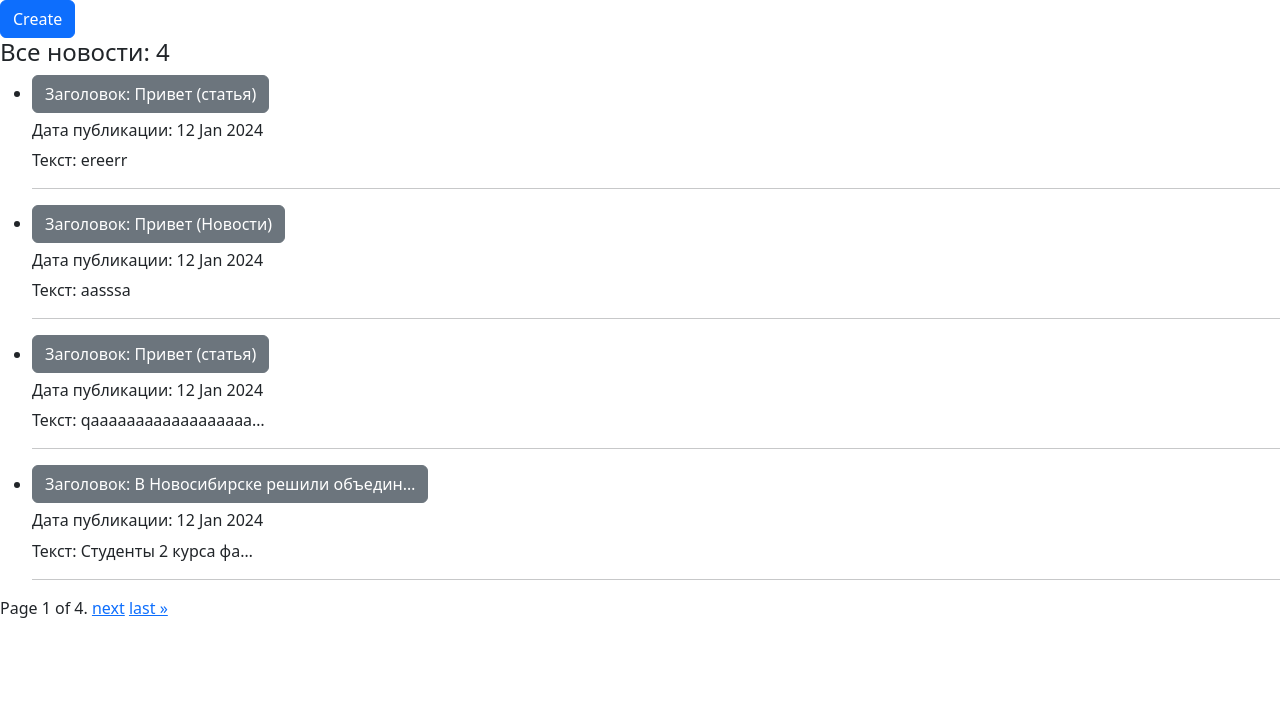
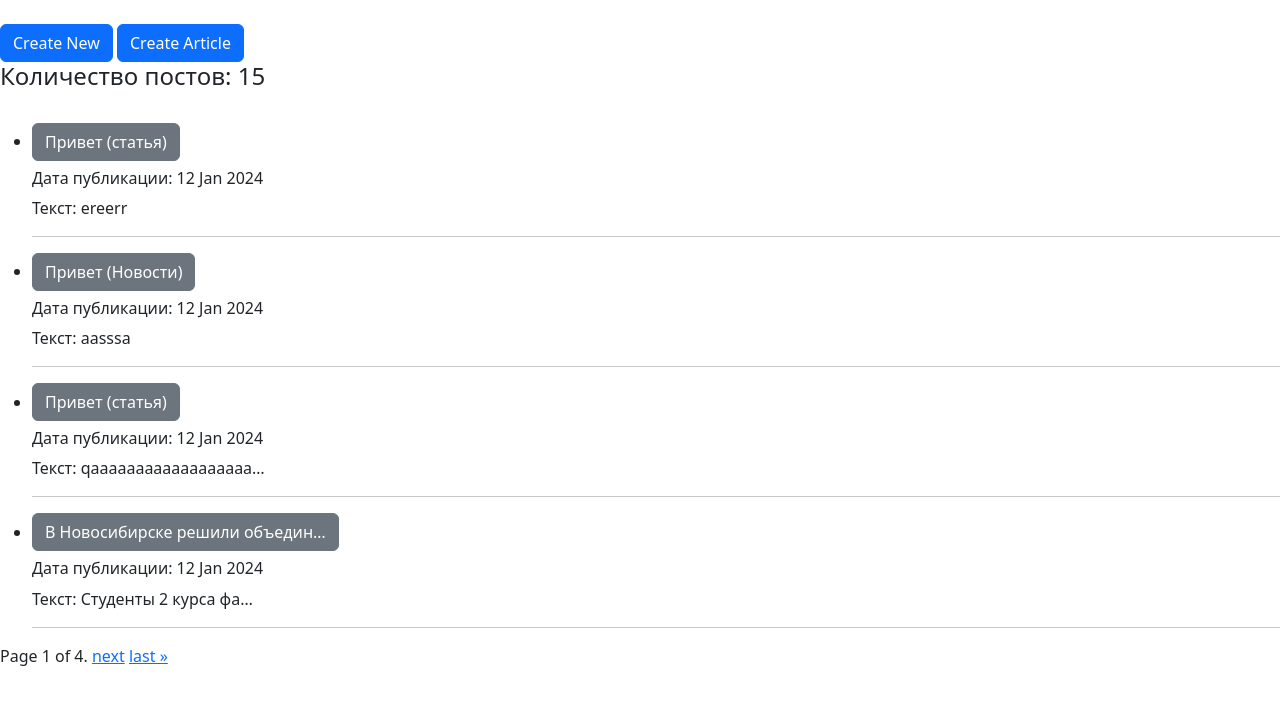
Before and after one commit to evgenijrusso/portal, a Django app: page /news/ in a window 1280 px wide. Shown: the part 56-761 px from the top of the page. Run offline with Django 4.2, Linux system fonts and the light colour scheme; data comes from the database, SQL or seed files in the repository; both versions use the stored data as it was after the commit; some libraries are stand-ins or nearby versions.

Commit message:
Обновление

```diff
--- a/NewsPortal/news/templates/news/post_edit.html
+++ b/NewsPortal/news/templates/news/post_edit.html
@@ -1,13 +1,14 @@
 {% extends 'default.html' %}
-{% block title %} post_edit {% endblock title %}
+{% block title %} {{ get_title }} {% endblock title %}
 
 {% block content %}
 <h3>Пост</h3>
+<p>{{ get_create_update }}</p>
 <hr>
 <form action="" method="post">
   {% csrf_token %}
   {{ form.as_p }}
-  <input type="submit" value="save" />
+  <input class="btn btn-lg btn-primary" type="submit" value="save" />
 </form>
 
 {% endblock content %}
--- a/NewsPortal/news/templates/news/posts.html
+++ b/NewsPortal/news/templates/news/posts.html
@@ -1,17 +1,22 @@
 {% extends 'default.html' %}
-{% block title %} posts {% endblock title %}
+{% block title %} {{ title }} {% endblock title %}
 
 {% block content %}
-<a class="btn btn-primary" href="create/" role="button">Create</a>
-<h4>Все новости: {{ posts|length }}</h4>
+<br>
+<a class="btn btn-primary" href="create/" role="button">Create New</a>
+<a class="btn btn-primary" href="articles/create/" role="button">Create Article</a>
+<br>
+<h4>Количество постов: {{ page_obj.paginator.count }}</h4>
+<br>
 <ul>
 {% if posts %}
     {% for post in posts %}
    <li>
-      <h5><b class="text-center"><a href={{ post.pk }} class="btn btn-secondary">Заголовок: {{ post.title|truncatechars:30 }}</a></b></h5>
+      <h5><b class="text-center"><a href={{ post.pk }} class="btn btn-secondary">{{ post.title|truncatechars:30 }}</a></b></h5>
+<!--      <h6>{{ post.get_choice_types_display }}</h6>-->
       <h6>Дата публикации: {{ post.time_in|date:'d M Y' }} </h6>
       <p>Текст: {{ post.content|truncatechars:20 }}</p>
-<!--      <p>{{ post.get_choice_types_display }}</p>-->
+
       <hr>
    </li>
 {% endfor %}
--- a/NewsPortal/news/urls.py
+++ b/NewsPortal/news/urls.py
@@ -1,16 +1,18 @@
 from django.urls import path
-from .views import AuthorList, CategoryList, PostList, PostDetail, PostNewsCreate, \
+from .views import AuthorList, CategoryList, PostList, PostDetail, PostCreate, \
     PostDelete, PostUpdate, CommentList, index, PostSearch
 
 
 urlpatterns = [
     path('', index),  # http://127.0.0.1:8004
     path('news/', PostList.as_view(), name='posts'),
-    path('news/create/', PostNewsCreate.as_view(), name='posts_news_create'),  # PostNewsCreate  PostArticlesCreate
+    path('news/create/', PostCreate.as_view(), name='posts_news_create'),
+    path('news/articles/create/', PostCreate.as_view(), name='posts_articles_create'),
     path('news/search/', PostSearch.as_view(), name='post_search'),
     path('news/<int:pk>', PostDetail.as_view(), name='post_detail'),
     path('news/<int:pk>/delete/', PostDelete.as_view(), name='post_delete'),
     path('news/<int:pk>/update/', PostUpdate.as_view(), name='post_update'),
+    path('news/articles/update/', PostCreate.as_view(), name='posts_articles_update'),
 
     path('authors/', AuthorList.as_view(), name='authors'),
     path('comments/', CommentList.as_view(), name='comments'),
--- a/NewsPortal/news/views.py
+++ b/NewsPortal/news/views.py
@@ -15,24 +15,48 @@ class PostList(ListView):
     context_object_name = 'posts'
     paginate_by = 4
 
+    def get_context_data(self, **kwargs):
+        context = super().get_context_data(**kwargs)
+        context['title'] = 'Список постов'
+        # context['post_case'] = get_type_create(self)[2]
+        return context
+
 
 class PostDetail(DetailView):
     model = Post
     template_name = APP + 'post_detail.html'
     context_object_name = 'post'
 
+    def get_context_data(self, **kwargs):
+        context = super().get_context_data(**kwargs)
+        context['title'] = 'Пост'
+        # context['post_case'] = self.get_type_create()[2]
+        return context
 
-class PostNewsCreate(CreateView):
+
+class PostCreate(CreateView):
     form_class = PostForm
     model = Post
     template_name = APP + 'post_edit.html'
 
     def form_valid(self, form):
         post = form.save(commit=False)
-        if self.request.path == '/news/create/':
-            post.type = 'NE'
+        if self.request.path == '/news/articles/create/':
+            post.type = 'AR'
         post.save()
         return super().form_valid(form)
+
+    def get_context_data(self, **kwargs):
+        context = super().get_context_data(**kwargs)
+        context['get_title'] = self.get_type_create()[0]
+        context['get_create_update'] = self.get_type_create()[1]
+        return context
+
+    def get_type_create(self):
+        if self.request.path == '/news/articles/create/':
+            return ['Create article', 'Добавить статью', 'Статья']
+        else:
+            return ['Create news', 'Добавить новость', 'Новость']
 
 
 class PostUpdate(UpdateView):
@@ -41,15 +65,24 @@ class PostUpdate(UpdateView):
     template_name = APP + 'post_edit.html'
     success_url = reverse_lazy('posts')
 
+    def get_context_data(self, **kwargs):
+        context = super().get_context_data(**kwargs)
+        context['get_title'] = self.get_type_update()[0]
+        context['get_create_update'] = self.get_type_update()[1]
+        return context
+
+    def get_type_update(self):
+        if self.request.path == '/news/articles/update/':
+            return ['Edit article', 'Редактировать статью']
+        else:
+            return ['Edit news', 'Редактировать новость']
+
 
 class PostDelete(DeleteView):
     model = Post
     template_name = APP + 'post_delete.html'
     success_url = reverse_lazy('posts')
 
-    # def get_queryset(self):
-    #     owner = self.request.author.user
-    #     return self.model.objects.filter(owner=owner)
 # ------------------------------------------------------------------
 
 
```
Also changed, not shown: NewsPortal/news/templates/news/post_detail.html (+6 -1 lines), NewsPortal/db.sqlite3, NewsPortal/news/forRead/code.md (line endings or trailing spaces).
